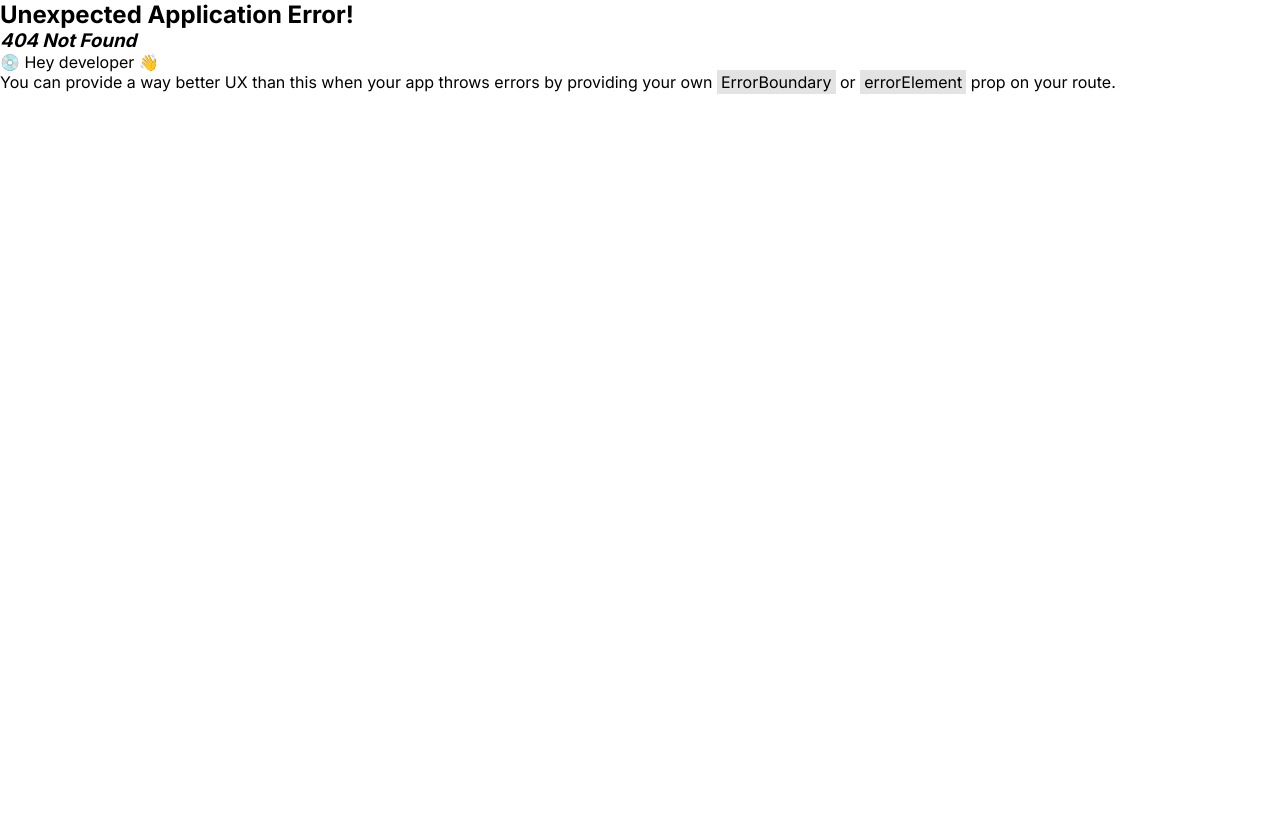
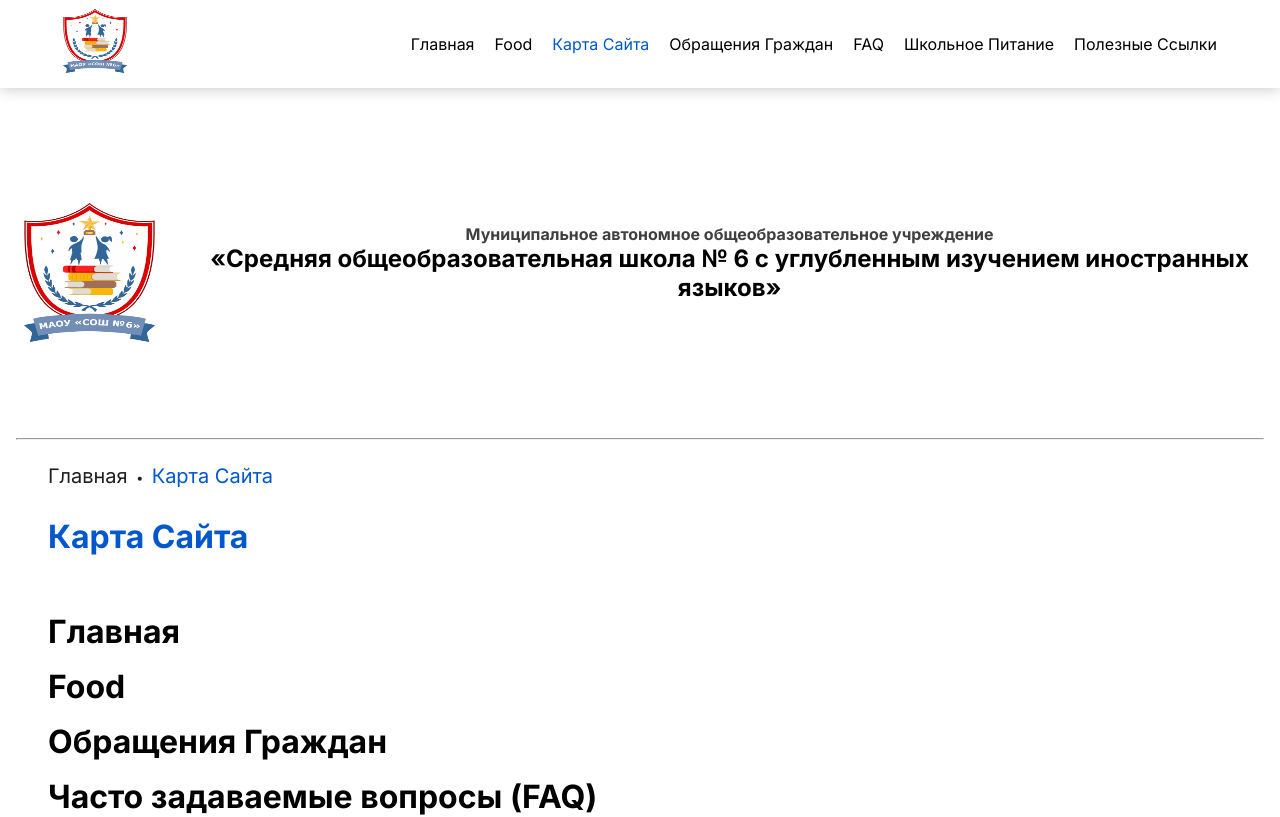
Before and after one commit to theyodel/school-project-react, a React (Vite) app: page /site-map in a window 1280 px wide. Before the commit this address had no page. Shown: the top 817 px of the page. Built offline with nearby package versions, Linux system fonts and the light colour scheme.

Commit message:
Summary 12.01 (22:19)
+ /site-map

```diff
--- a/src/main.tsx
+++ b/src/main.tsx
@@ -9,11 +9,16 @@ import "../public/css/main.css";
 
 // Pages
 import IndexPage from "./pages/index/IndexPage.tsx";
+import MapPage from "./pages/map/MapPage.tsx";
 
 const router = createBrowserRouter([
   {
     path: "/",
     element: <IndexPage />,
+  },
+  {
+    path: "/site-map",
+    element: <MapPage />,
   },
 ]);
 
--- a/src/pages/index/IndexPage.tsx
+++ b/src/pages/index/IndexPage.tsx
@@ -26,7 +26,7 @@ function IndexPage() {
                   <a href="https://foodmonitoring.ru/22393/food">Food</a>
                 </li>
                 <li>
-                  <a href="/">Карта Сайта</a>
+                  <a href="/site-map">Карта Сайта</a>
                 </li>
                 <li>
                   <a href="/">Обращения Граждан</a>
--- /dev/null
+++ b/src/pages/map/MapPage.tsx
@@ -0,0 +1,197 @@
+import Footer from "../../components/Footer";
+
+function MapPage() {
+  return (
+    <>
+      <header className="header">
+        <div className="container">
+          <div className="row align-items-center justify-content-between">
+            <div className="logo">
+              <a href="/">
+                <img src="/public/logo.png" alt="logo" />
+              </a>
+            </div>
+            <input type="checkbox" id="nav-check" />
+            <label htmlFor="nav-check" className="nav-toggler">
+              <span></span>
+            </label>
+            <nav className="nav">
+              <ul>
+                <li>
+                  <a href="/">Главная</a>
+                </li>
+                <li>
+                  <a href="https://foodmonitoring.ru/22393/food">Food</a>
+                </li>
+                <li>
+                  <a href="/site-map" className="active">
+                    Карта Сайта
+                  </a>
+                </li>
+                <li>
+                  <a href="/">Обращения Граждан</a>
+                </li>
+                <li>
+                  <a href="/">FAQ</a>
+                </li>
+                <li>
+                  <a href="/">Школьное Питание</a>
+                </li>
+                <li>
+                  <a href="/">Полезные Ссылки</a>
+                </li>
+              </ul>
+            </nav>
+          </div>
+        </div>
+      </header>
+
+      <main>
+        <div className="div-name">
+          <img className="name-img" src="/public/logo.png" alt="logo" />
+          <p className="h2-name">
+            Муниципальное автономное общеобразовательное учреждение
+            <h2 className="h1-name">
+              «Средняя общеобразовательная школа № 6 с углубленным изучением
+              иностранных языков»
+            </h2>
+          </p>
+        </div>
+        <hr className="hr-main" />
+
+        <div className="div-path">
+          <a href="/" className="a-path">
+            Главная
+          </a>
+          <a className="path-dot">·</a>
+          <a href="/site-map" className="a-path-last">
+            Карта Сайта
+          </a>
+        </div>
+
+        <div className="page-content">
+          <h1 className="page-title">Карта Сайта</h1>
+        </div>
+
+        <div className="map-grid">
+          <a className="a-map-main" href="/">
+            Главная
+          </a>
+          <a className="a-map-main" href="https://foodmonitoring.ru/22393/food">
+            Food
+          </a>
+          <a className="a-map-main">Обращения Граждан</a>
+          <a className="a-map-main">Часто задаваемые вопросы (FAQ)</a>
+          <a className="a-map-main">Школьное Питание</a>
+          <a href="/links.html" className="a-map-main">
+            Полезные Ссылки
+          </a>
+          <a className="a-map-main">Спутник</a>
+
+          <a className="a-map-main">Сведения об образовательной организации</a>
+          <a className="a-map-thread">Основные сведения</a>
+          <a className="a-map-thread">История школы</a>
+          <a className="a-map-thread">
+            Структура и органы управления образовательной организацией
+          </a>
+          <a className="a-map-thread">Документы</a>
+          <a className="a-map-thread">Образование</a>
+          <a className="a-map-thread">ООП НОО</a>
+          <a className="a-map-thread">ООП ООО</a>
+          <a className="a-map-thread">ООП СОО</a>
+          <a className="a-map-thread">Методическая копилка</a>
+          <a className="a-map-thread">Руководство. Педагогический состав</a>
+          <a className="a-map-thread">
+            Материально-техническое обеспечение и оснащенность образовательного
+            процесса
+          </a>
+          <a className="a-map-thread">ЭОР</a>
+          <a className="a-map-thread">ФГИС Моя школа</a>
+          <a className="a-map-thread">Электронное портфолио обучающегося</a>
+          <a className="a-map-thread">Электронный дневник</a>
+          <a className="a-map-thread">Стипендии и меры поддержки</a>
+          <a className="a-map-thread">Платные образовательный услуги</a>
+          <a className="a-map-thread">Финансово-хозяйственная деятельность</a>
+          <a className="a-map-thread">Вакантные места для приема (перевода)</a>
+          <a className="a-map-thread">Антикоррупция</a>
+          <a className="a-map-thread">ФЗ о сайте ОО</a>
+          <a className="a-map-thread">Доступная среда</a>
+          <a className="a-map-thread">Международное сотрудничество</a>
+
+          <a className="a-map-main">Обучающимся</a>
+          <a className="a-map-thread">
+            Оказание психологической помощи детям, подросткам и родителям
+          </a>
+          <a className="a-map-thread">Школьная служба примирения</a>
+
+          <a className="a-map-thread">
+            Пушкинская карта. Афиша культурных мероприятий Северодвинска.
+          </a>
+
+          <a className="a-map-main">Родителям</a>
+          <a href="https://edu.gov.ru/press/news/" className="a-map-thread">
+            Новости Минпросвещения России
+          </a>
+          <a className="a-map-thread">ОРКСЭ</a>
+          <a className="a-map-thread">Семейный клуб</a>
+          <a className="a-map-thread">О добровольном труде и пожертвованиях</a>
+          <a className="a-map-thread">Бланки заявлений</a>
+
+          <a className="a-map-main">Всероссийская Олимпиада Школьников</a>
+
+          <a className="a-map-main">ГИА</a>
+          <a className="a-map-thread">ГИА 9</a>
+          <a className="a-map-thread">ГИА 11</a>
+
+          <a className="a-map-main">ВПР</a>
+
+          <a className="a-map-main">Безопасность школьника</a>
+          <a className="a-map-thread">Осторожно, терроризм!</a>
+          <a className="a-map-thread">
+            Безопасность в быту и на улице, пожарная безопасность
+          </a>
+          <a className="a-map-thread">Нет наркотикам</a>
+          <a className="a-map-thread">Телефоны экстренных служб</a>
+          <a className="a-map-thread">Безопасность дорожного движения</a>
+          <a className="a-map-thread">Безопасность на водных объектах</a>
+          <a className="a-map-thread">Профилактика заболеваний</a>
+          <a className="a-map-thread">Безопасность на ЖД</a>
+
+          <a className="a-map-main">Информационная безопасность</a>
+          <a className="a-map-thread">Нормативное регулирование</a>
+          <a className="a-map-thread">Локальные нормативные акты</a>
+          <a className="a-map-thread">Педагогам</a>
+          <a className="a-map-thread">Обучающимся</a>
+          <a className="a-map-thread">Родителям</a>
+          <a className="a-map-thread">Детские безопасные сайты</a>
+
+          <a className="a-map-main">Антитеррористическая безопасность</a>
+
+          <a className="a-map-main">Отдых, оздоровление и занятость детей</a>
+          <a href="" className="a-map-thread">
+            Смена 2023
+          </a>
+          <a href="" className="a-map-thread">
+            Документы по лагерю
+          </a>
+
+          <a className="a-map-main">Приём в школу</a>
+
+          <a className="a-map-main">РДДМ</a>
+
+          <a className="a-map-main">Школьный спортивный клуб</a>
+
+          <a className="a-map-main">Коронавирус</a>
+
+          <a className="a-map-main">Функциональная грамотность</a>
+
+          <a className="a-map-main">Наставничество</a>
+        </div>
+
+        <Footer />
+      </main>
+    </>
+  );
+}
+
+export default MapPage;
```
